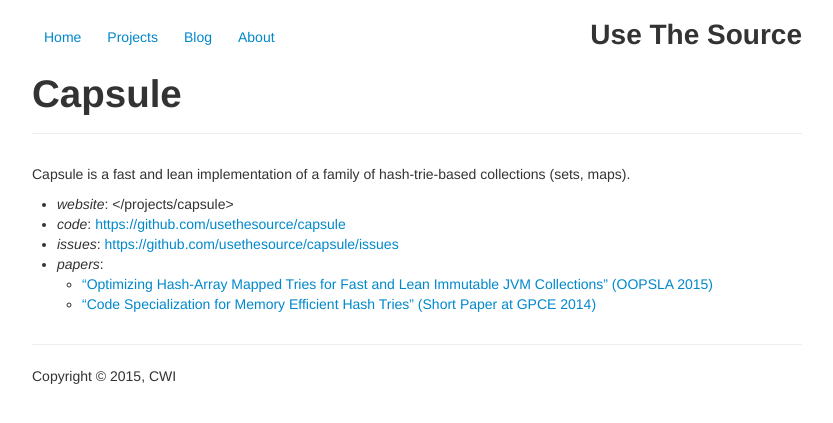
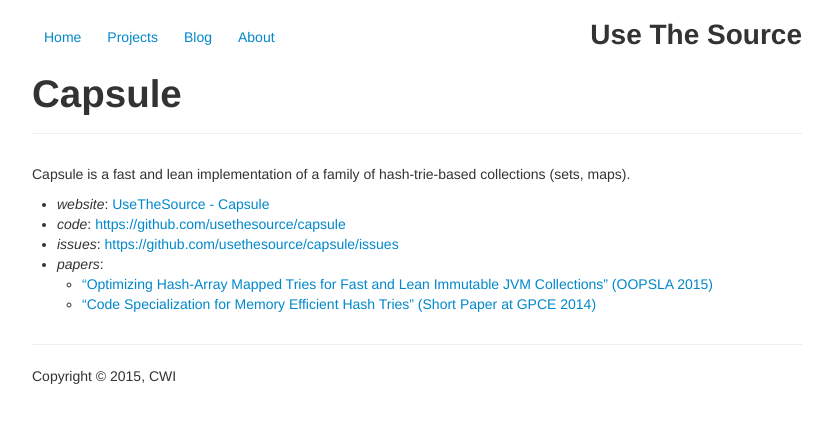
Before and after one commit to usethesource/usethesource.github.io, a Jekyll site: the page built from projects/capsule/index.md, in a window 1280 px wide. Shown: the top 423 px of the page, without its empty margins (223-1056 px from the left). Built offline with Jekyll 4.4.1, drawn with Linux system fonts in a browser that asks for light colours; Markdown is read by kramdown in place of the engine named in the settings.

Commit message:
Update index.md

```diff
--- a/projects/capsule/index.md
+++ b/projects/capsule/index.md
@@ -6,7 +6,7 @@
 
 Capsule is a fast and lean implementation of a family of hash-trie-based collections (sets, maps).
 
-* *website*: </projects/capsule>
+* *website*: [UseTheSource - Capsule](/projects/capsule)
 * *code*: <https://github.com/usethesource/capsule>
 * *issues*: <https://github.com/usethesource/capsule/issues>
 * *papers*:
```
